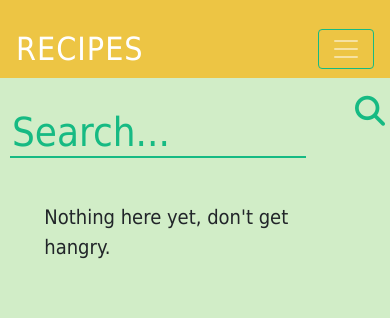
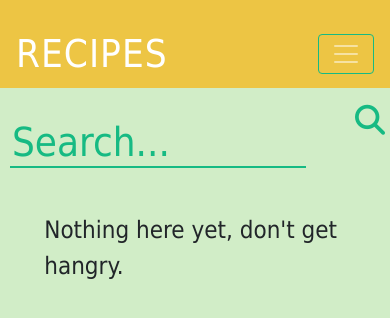
Before and after one commit to jetodd/recipes, a Django app: template recipes/templates/recipes/tag.html in a window 390 px wide. Shown: the top 318 px of the page. Run offline with Django 3.2, Linux system fonts and the light colour scheme; the template is opened without the code that fills it, so the values that code supplies are empty; some libraries are stand-ins or nearby versions.

Commit message:
More tweaking

```diff
--- a/recipes/static/recipes/style.css
+++ b/recipes/static/recipes/style.css
@@ -237,15 +237,15 @@ ol li:before {
 	}
 
 	body {
-		font-size: 20px;
+		font-size: 24px;
 	}
 
 	h2, h3 {
-		font-size: 40px;
+		font-size: 48px;
 	}
 
 	h4 {
-		font-size: 28px;
+		font-size: 36px;
 	}
 
 
```
